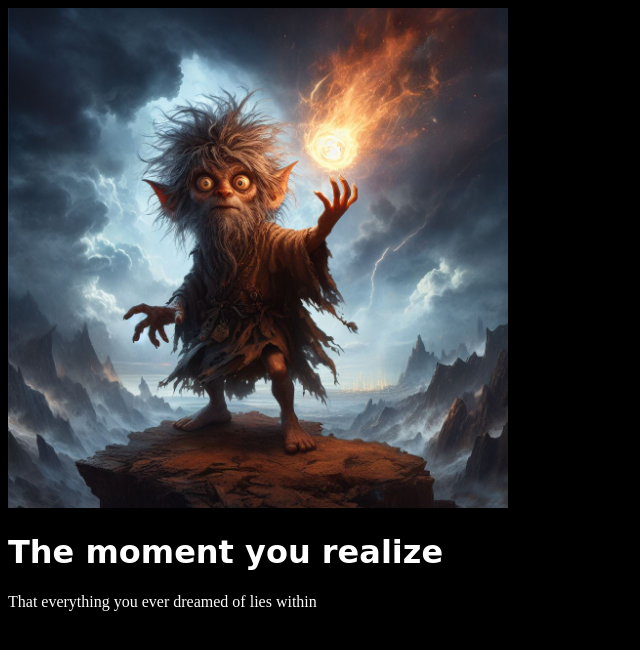
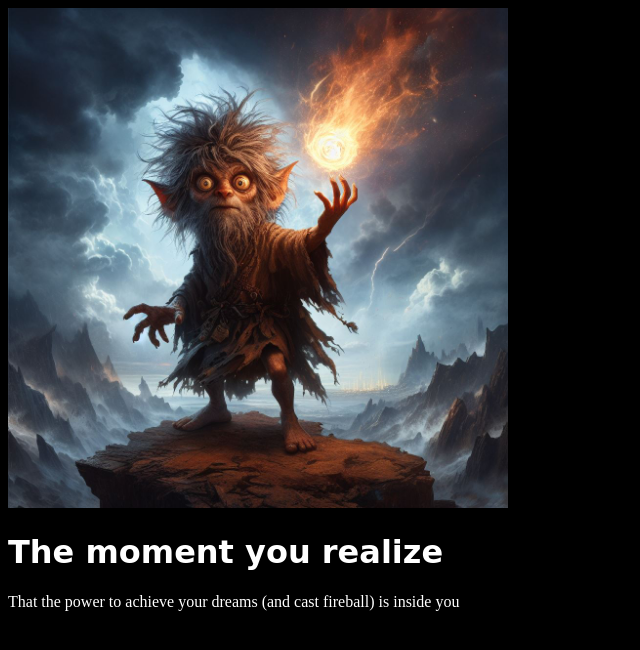
Before and after one commit to superdanraven/MyFirstMeme, a plain HTML site: page index.html in a window 1280 px wide. Shown: the whole page, without its empty margins (0-640 px from the left). Drawn offline with Linux system fonts and the light colour scheme; a web font is replaced by a local one.

Commit message:
Update index.html

```diff
--- a/index.html
+++ b/index.html
@@ -16,7 +16,7 @@
 <div>
   <img src="./assets/images/Originalfireball.jpg" height="500px">
   <h1>The moment you realize</h1>
-  <p>That everything you ever dreamed of lies within</p>
+  <p>That the power to achieve your dreams (and cast fireball) is inside you</p>
 </div>
 </body>
 </html>
```
